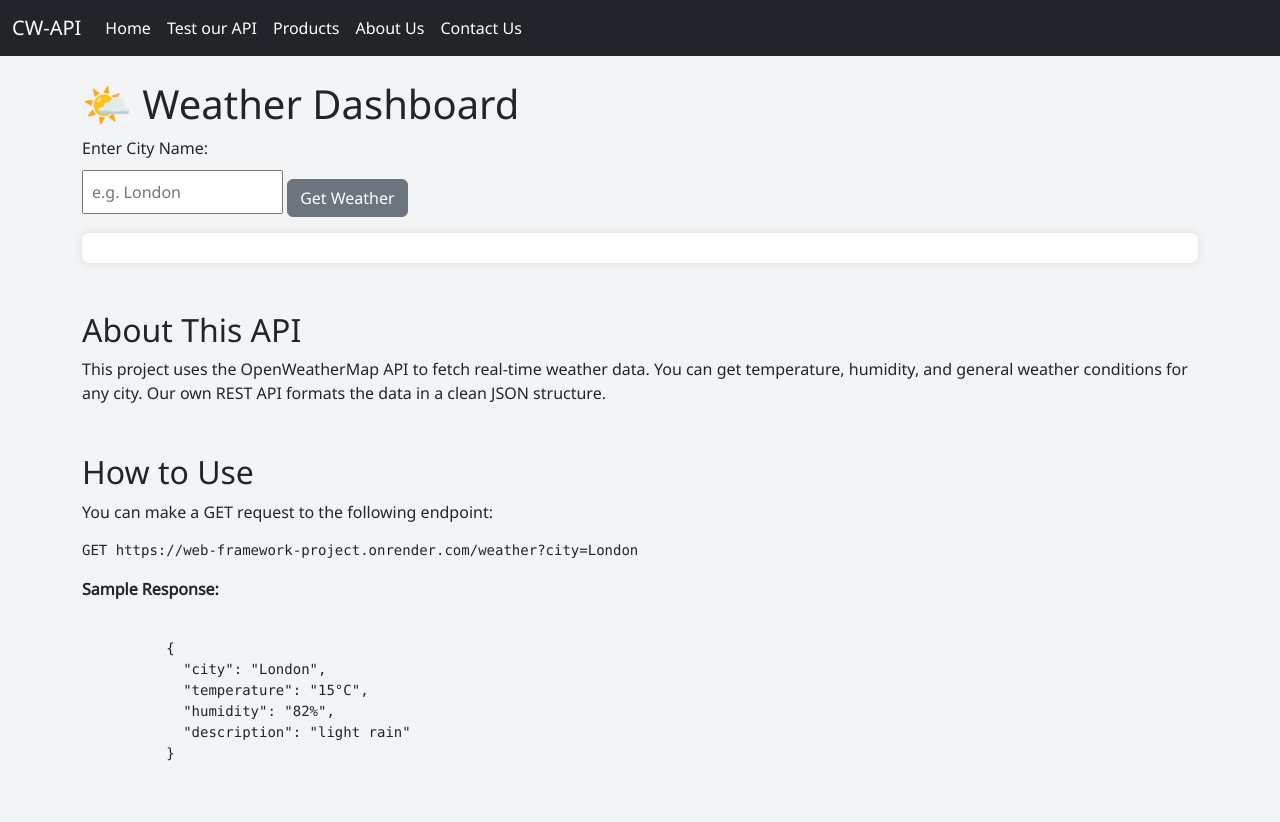
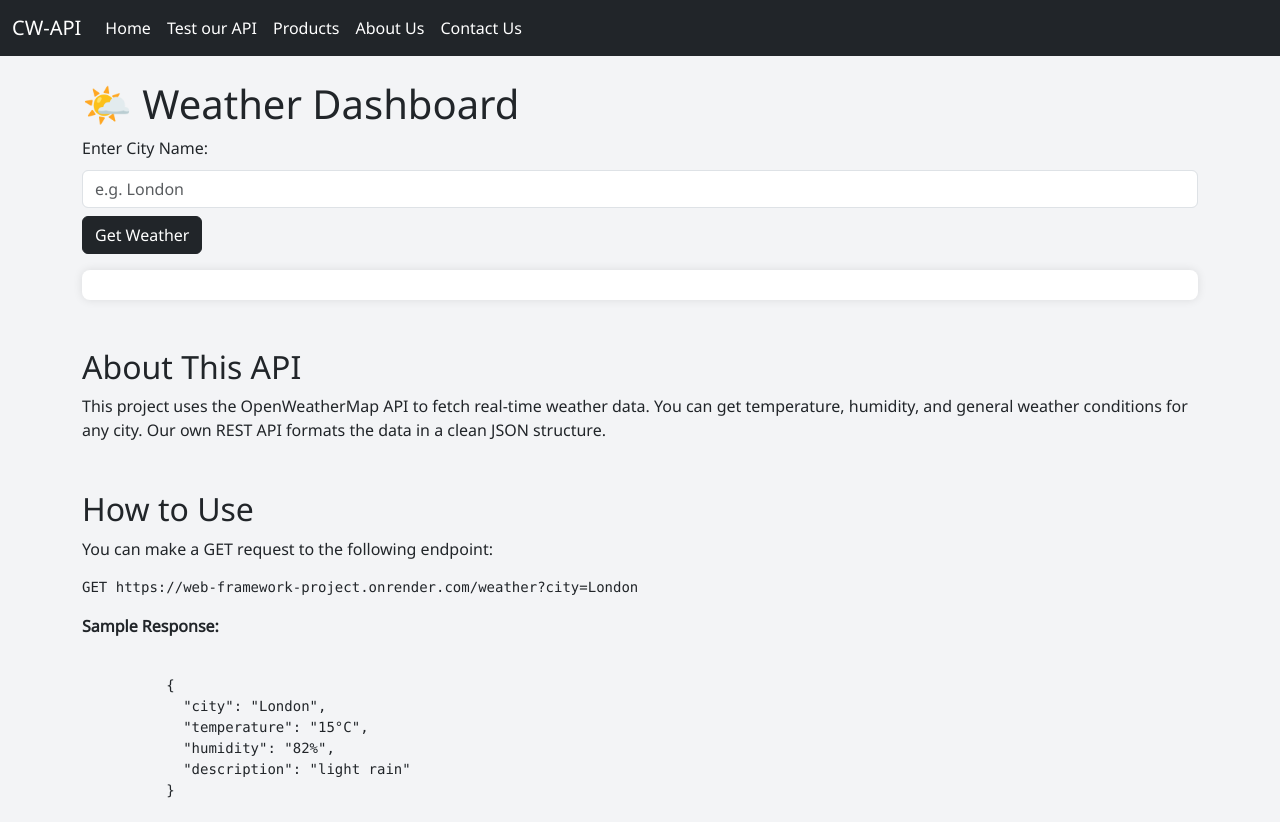
Before and after one commit to Julian23000/Web-Framework-Project, a website: page weather-dashboard-api/public/index.html in a window 1280 px wide. Shown: the top 822 px of the page. Drawn offline with nearby package versions, Linux system fonts and the light colour scheme.

Commit message:
accessiblity done

```diff
--- a/weather-dashboard-api/public/index.html
+++ b/weather-dashboard-api/public/index.html
@@ -96,8 +96,8 @@
       <h1 id="test-api" tabindex="0">🌤️ <span id="weather-dashboard">Weather Dashboard</span></h1>
 
       <label for="city">Enter City Name:</label><br />
-      <input type="text" id="city" name="city" placeholder="e.g. London" />
-      <button onclick="getWeather()" class="btn btn-secondary mt-2" tabindex="0">Get Weather</button>
+      <input class="form-control" type="text" id="city" name="city" placeholder="e.g. London" />
+      <button onclick="getWeather()" class="btn btn-dark mt-2" tabindex="0">Get Weather</button>
 
       <!-- ARIA live region for output -->
       <div id="output" class="result mt-3" aria-live="polite" aria-atomic="true" tabindex="0"></div>
```
